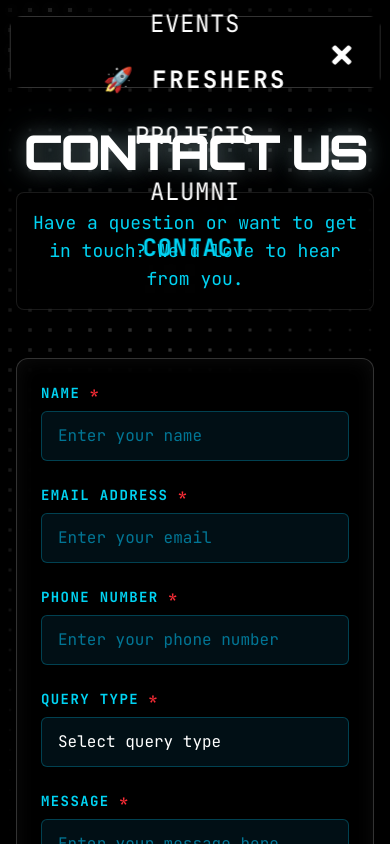
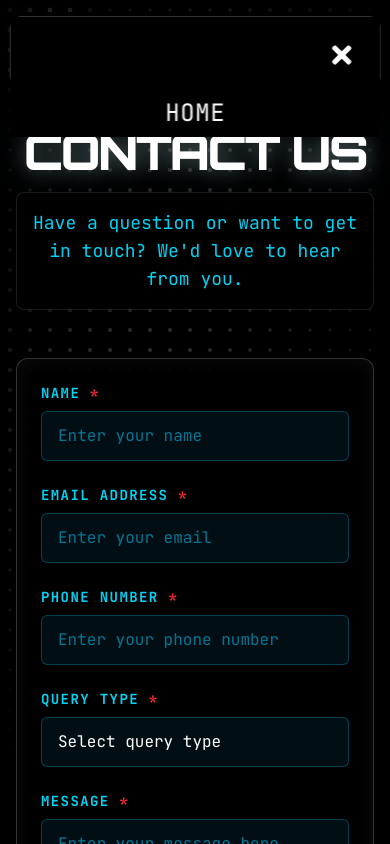
Before and after one commit to rishabhraturi05/rc_web, a Next.js app: page /contact in a window 390 px wide. Both pictures are taken after a click on the button "Open navigation menu". Shown: the top 844 px of the page. Built offline with nearby package versions, Linux system fonts and the light colour scheme.

Commit message:
fix: responsive navbar menu and contact form overlap

```diff
--- a/src/app/components/Navbar.js
+++ b/src/app/components/Navbar.js
@@ -105,18 +105,18 @@ const Navbar = () => {
                     role="dialog"
                     aria-modal="true"
                     aria-label="Navigation menu"
-                    className="lg:hidden fixed inset-0 bg-black bg-opacity-95 z-50 flex items-center justify-center"
+                    className="lg:hidden fixed inset-0 bg-black bg-opacity-95 z-50 overflow-y-auto pb-10 pt-20"
                 >
                     {/* Close Button */}
                     <button
                         onClick={() => setIsMobileMenuOpen(false)}
-                        className="absolute top-4 right-4 text-white p-2 hover:text-gray-300 transition-colors duration-300 z-60"
+                        className="fixed top-4 right-4 text-white p-2 hover:text-gray-300 transition-colors duration-300 z-[60] bg-black/50 rounded-full"
                         aria-label="Close navigation menu"
                     >
                         <FaTimes size={28} />
                     </button>
 
-                    <div className="text-center">
+                    <div className="text-center w-full min-h-full flex flex-col items-center justify-start">
                         <div className="space-y-6">
                             {navLinks.map((link, index) => {
                                 const isActive = pathname === link.href;
--- a/src/app/contact/page.js
+++ b/src/app/contact/page.js
@@ -182,6 +182,7 @@ const Contact = () => {
                   initial={{ opacity: 0, height: 0 }}
                   animate={{ opacity: 1, height: 'auto' }}
                   exit={{ opacity: 0, height: 0 }}
+                  className="overflow-hidden"
                 >
                   <label htmlFor="otherQuery" className="block text-sm font-semibold text-cyan-400 mb-2 font-mono tracking-widest uppercase mt-4">
                     Please Specify <span className="text-red-500">*</span>
```
